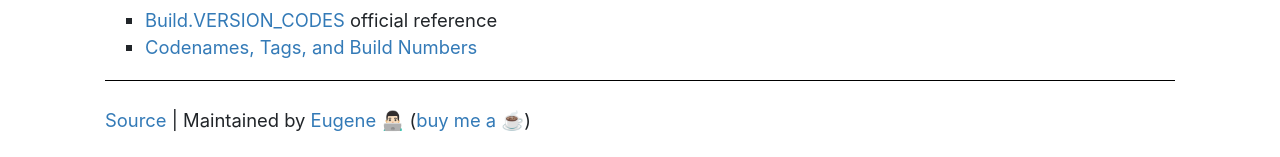
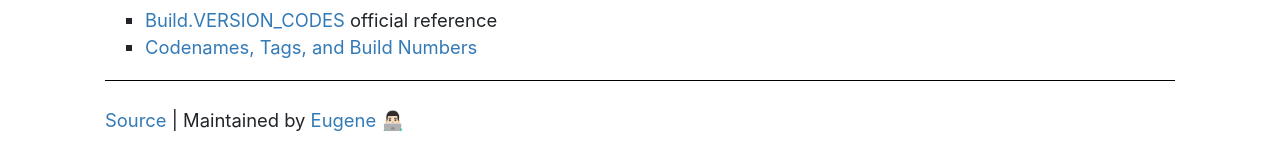
Before and after one commit to ebelinski/apilevels, a Jekyll site: the page built from index.md, in a window 1280 px wide and 900 px high, scrolled down 1783 px. Shown: the part 740-897 px from the top of the window. Built offline with Jekyll 4.4.1, drawn with Linux system fonts in a browser that asks for light colours; comment, search, counter and statistics services are not loaded.

Commit message:
Update footer.html

```diff
--- a/_includes/footer.html
+++ b/_includes/footer.html
@@ -3,7 +3,7 @@
   <div id="site-footer">
     <p>
       <a href="https://github.com/ebelinski/apilevels">Source</a> |
-      Maintained by <a href="https://twitter.com/EugeneBelinski">Eugene 👨🏻‍💻</a> (<a href="https://ko-fi.com/eugeneb">buy me a ☕️</a>)
+      Maintained by <a href="https://twitter.com/EugeneBelinski">Eugene 👨🏻‍💻</a>
     </p>
   </div>
 </div>
```
